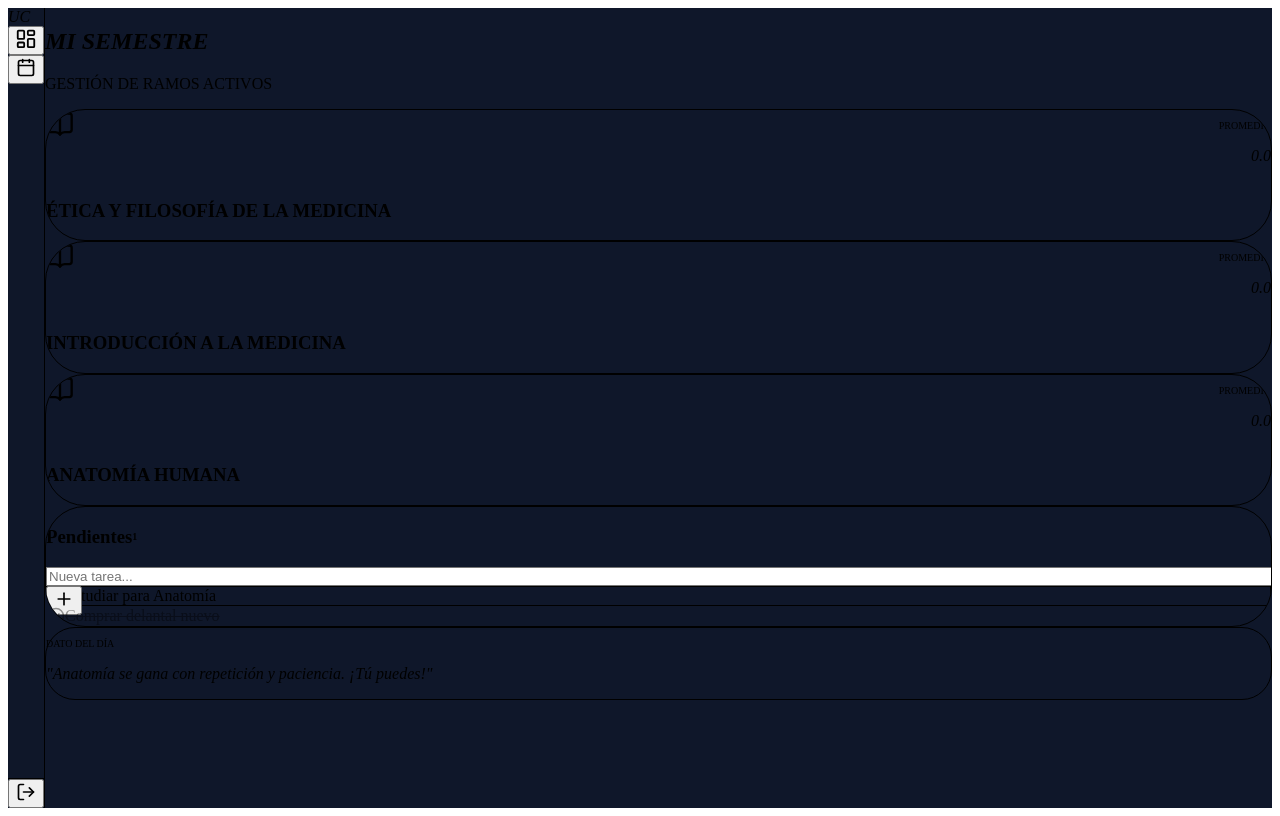
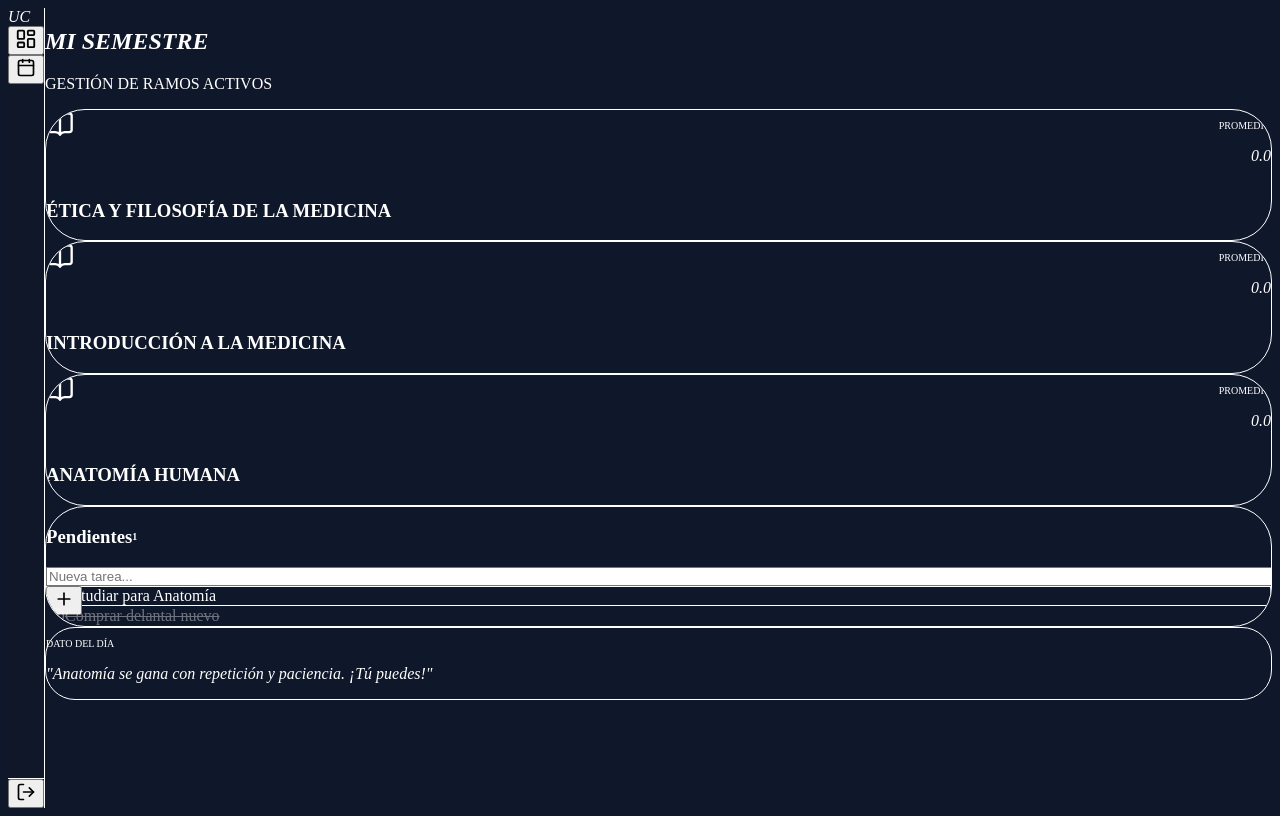
Before and after one commit to defcarlosasnp/portal-medicina, a Next.js app: page / in a window 1280 px wide. Both pictures are taken after a click on the button "ENTRAR AL PORTAL". Built offline with nearby package versions, Linux system fonts and the light colour scheme.

Commit message:
Fix: estilos globales y dependencias de postcss

```diff
--- a/src/app/globals.css
+++ b/src/app/globals.css
@@ -1,9 +1,14 @@
-/* Scrollbar Minimalista para el Sidebar */
 @tailwind base;
 @tailwind components;
 @tailwind utilities;
 
-@layer utilities {
+/* Estilos Globales Forzados */
+body {
+  background-color: #0f172a; /* Forzamos el fondo oscuro aquí también */
+  color: white;
+}
+
+/* Scrollbar Minimalista - Fuera de @layer para asegurar carga */
 .custom-scrollbar::-webkit-scrollbar {
   width: 5px;
 }
@@ -15,10 +20,8 @@
 .custom-scrollbar::-webkit-scrollbar-thumb {
   background: rgba(255, 255, 255, 0.1);
   border-radius: 10px;
-    transition: all 0.3s ease;
 }
 
 .custom-scrollbar:hover::-webkit-scrollbar-thumb {
-    background: rgba(168, 85, 247, 0.4); /* Color púrpura suave al hacer hover */
+  background: rgba(168, 85, 247, 0.4);
 }
-}
--- a/tailwind.config.js
+++ b/tailwind.config.js
@@ -2,11 +2,6 @@
 module.exports = {
   content: [
     "./src/**/*.{js,ts,jsx,tsx,mdx}",
-    "./js/**/*.{js,ts,jsx,tsx,mdx}", // Agregamos la carpeta js por si acaso
-    "./app/**/*.{js,ts,jsx,tsx,mdx}",
-    "./pages/**/*.{js,ts,jsx,tsx,mdx}",
-    "./components/**/*.{js,ts,jsx,tsx,mdx}",
-    "./index.html",
   ],
   theme: {
     extend: {},
```
Also changed, not shown: package.json (+4 -4 lines), 1 other file (tests, documents, lock files or other folders). Lines whose indentation alone changed are shown as unchanged.
